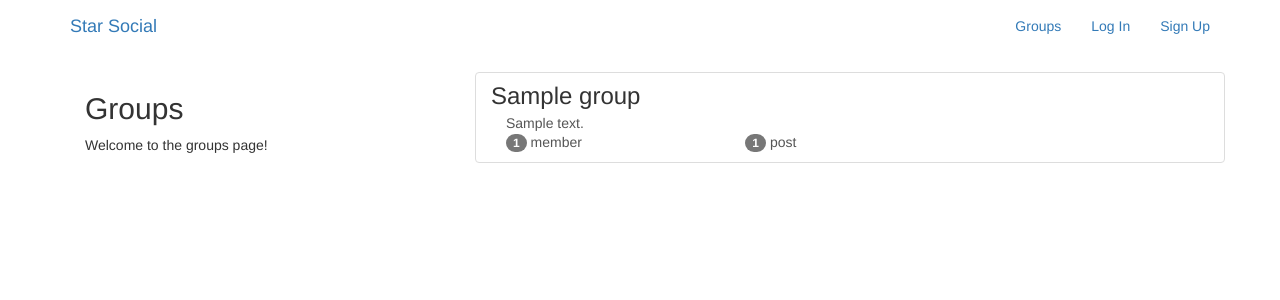
After one commit to Humayun121/SocialMedia, a Django app: page /groups/ in a window 1280 px wide. The commit adds this page. Shown: the top 300 px of the page. Run offline with Django 4.2, Linux system fonts and the light colour scheme; tables that the repository leaves empty hold one stand-in row (values such as "Sample post"); some libraries are stand-ins or nearby versions.

Commit message:
Group functionality working

```diff
--- /dev/null
+++ b/socials/groups/templates/groups/group_base.html
@@ -0,0 +1,13 @@
+{% extends "base.html" %}
+{% block content %}
+
+<div class="container">
+    <div class="row">
+        {% block pregroup %} {% endblock %}
+        {% block group_content %} {% endblock %}
+        {% block postgroup %} {% endblock %}
+    </div>
+</div>
+
+
+{% endblock %}
--- /dev/null
+++ b/socials/groups/templates/groups/group_list.html
@@ -0,0 +1,49 @@
+{% extends "groups/group_base.html" %}
+{% block pregroup %}
+<div class="col-md-4">
+    <div class="content">
+        {% if user.is_authenticated %}
+        <h2>Welcome Back!
+            <a href="{% url 'posts:for_user' username=user.username %}">
+                @{{user.username}}
+            </a>
+        </h2>
+        {% endif %}
+        <h2>Groups</h2>
+        <p>Welcome to the groups page!</p>
+
+    </div>
+    {% if user.is_authenticated %}
+        <a href="{% url 'groups:create' %}" class="btn btn-md btn-fill btn-warning">
+            <span class="glyphicon glyphicon-plus-sign">Create New Group!</span>
+        </a>
+    {% endif %}
+
+</div>
+
+{% endblock %}
+
+{% block group_content %}
+<div class="col-md-8">
+    <div class="list-group">
+        {% for group in object_list %}
+            <a class="list-group-item" href="{% url 'group:single' slug=group.slug %}">
+                <h3 class="title list-group-item-heading">{{group.name}}</h3>
+                <div class="list-group-item-text container-fluid">
+                    {{group.description_html|safe}}
+                    <div class="row">
+                        <div class="col-md-4">
+                            <span class="badge">{{group.members.count}}</span>
+                            member{{group.members.count|pluralize}}
+                        </div>
+                        <div class="col-md-4">
+                            <span class="badge">{{group.posts.count}}</span>
+                            post{{group.posts.count|pluralize}}
+                        </div>
+                    </div>
+                </div>
+            </a>
+        {% endfor %}
+    </div>
+</div>
+{% endblock %}
--- a/socials/groups/urls.py
+++ b/socials/groups/urls.py
@@ -4,5 +4,9 @@ from . import views
 app_name = 'group'
 
 urlpatterns = [
-
+    path('',views.ListGroup.as_view(),name='all'),
+    path('new/',views.CreateGroup.as_view(),name='create'),
+    path('posts/in/<slug:slug>/', views.SingleGroup.as_view(), name='single'),
+    path('join/<slug:slug>/',views.JoinGroup.as_view(),name='join'),
+    path('leave/<slug:slug>/',views.LeaveGroup.as_view(),name='leave'),
 ]
--- a/socials/templates/base.html
+++ b/socials/templates/base.html
@@ -20,7 +20,7 @@
                 <!-- If they are logged in -->
                 {% if user.is_authenticated %}
                     <li><a href="{% url 'posts:create' %}">Post</a></li>
-                    <li><a href="#">Groups</a></li>
+                    <li><a href="{% url 'groups:all' %}">Groups</a></li>
                     <li><a href="#">Create Group</a></li>
                     <li><a href="{% url 'accounts:logout' %}">Logout</a></li>
                 <!-- If they are not logged in -->
```
Also changed, not shown: socials/groups/templates/groups/group_detail.html (added, +39 -0 lines), socials/groups/templates/groups/group_form.html (added, +13 -0 lines).
